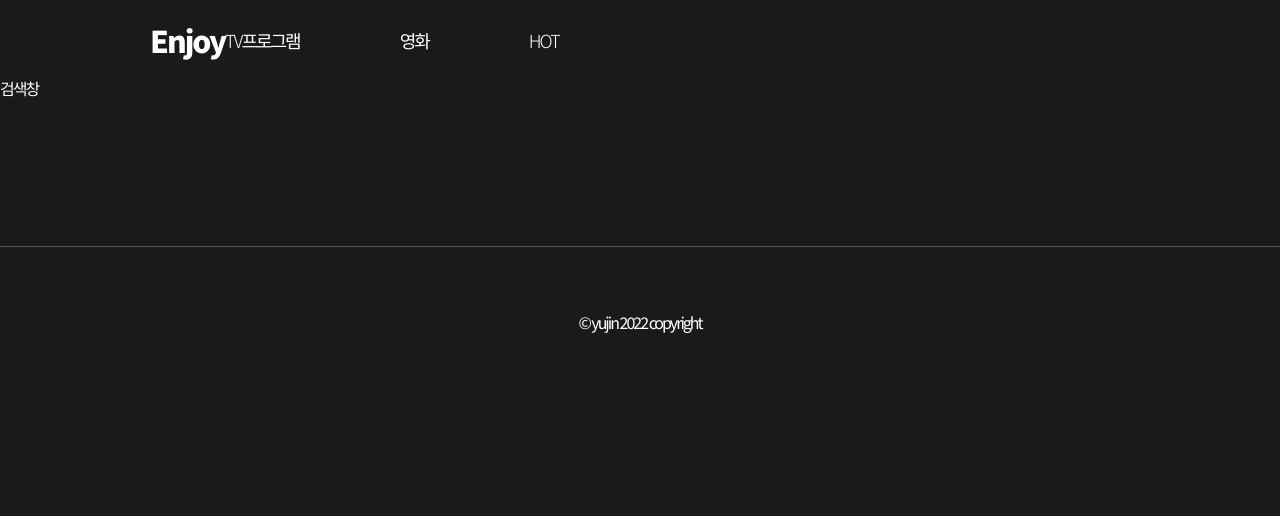
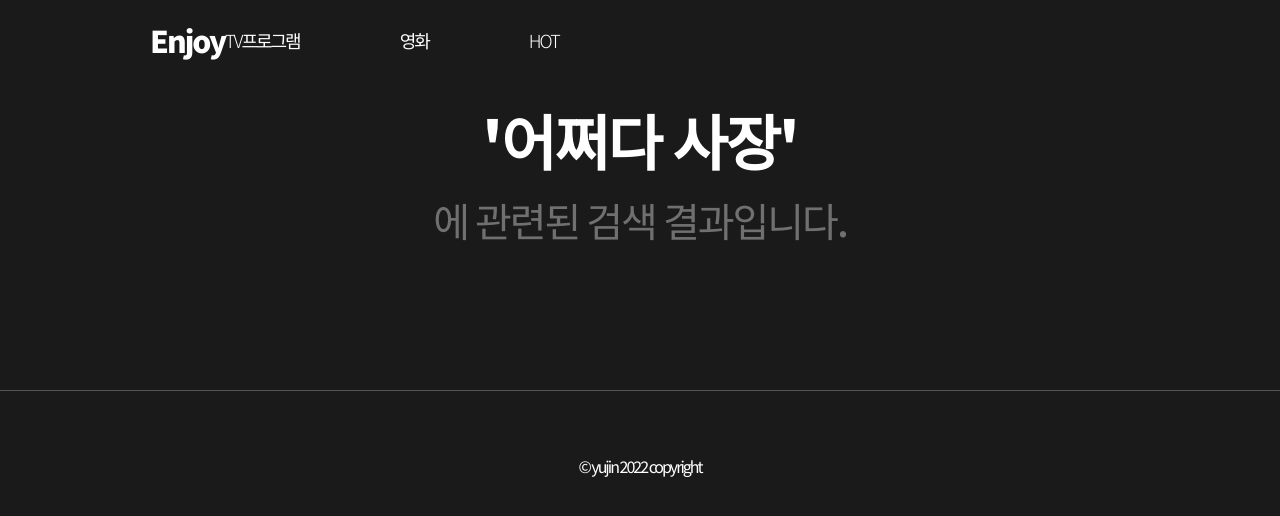
Before and after one commit to yujinkim11/enjoy, a React (Create React App) app: page /#/search in a window 1280 px wide. Shown: the top 516 px of the page. Built offline with nearby package versions, Linux system fonts and the light colour scheme.

Commit message:
search title

```diff
--- a/src/conponents/pages/search/Search.js
+++ b/src/conponents/pages/search/Search.js
@@ -1,3 +1,33 @@
+import styled from "styled-components";
+
+const SearchWrap = styled.div`
+  display: flex;
+  flex-direction: column;
+  align-items: center;
+  justify-content: center;
+`;
+const SearchTitle = styled.div`
+  margin-top: 30px;
+  text-align: center;
+  h3 {
+    font-size: 60px;
+    font-weight: 900;
+  }
+  p {
+    font-size: 40px;
+    font-weight: 500;
+    color: #707070;
+    margin-top: 30px;
+  }
+`;
+
 export const Search = () => {
-  return <div>검색창</div>;
+  return (
+    <SearchWrap>
+      <SearchTitle>
+        <h3>'어쩌다 사장'</h3>
+        <p>에 관련된 검색 결과입니다.</p>
+      </SearchTitle>
+    </SearchWrap>
+  );
 };
```
Also changed, not shown: src/conponents/pages/search/SearchBox.js (added, +7 -0 lines).
